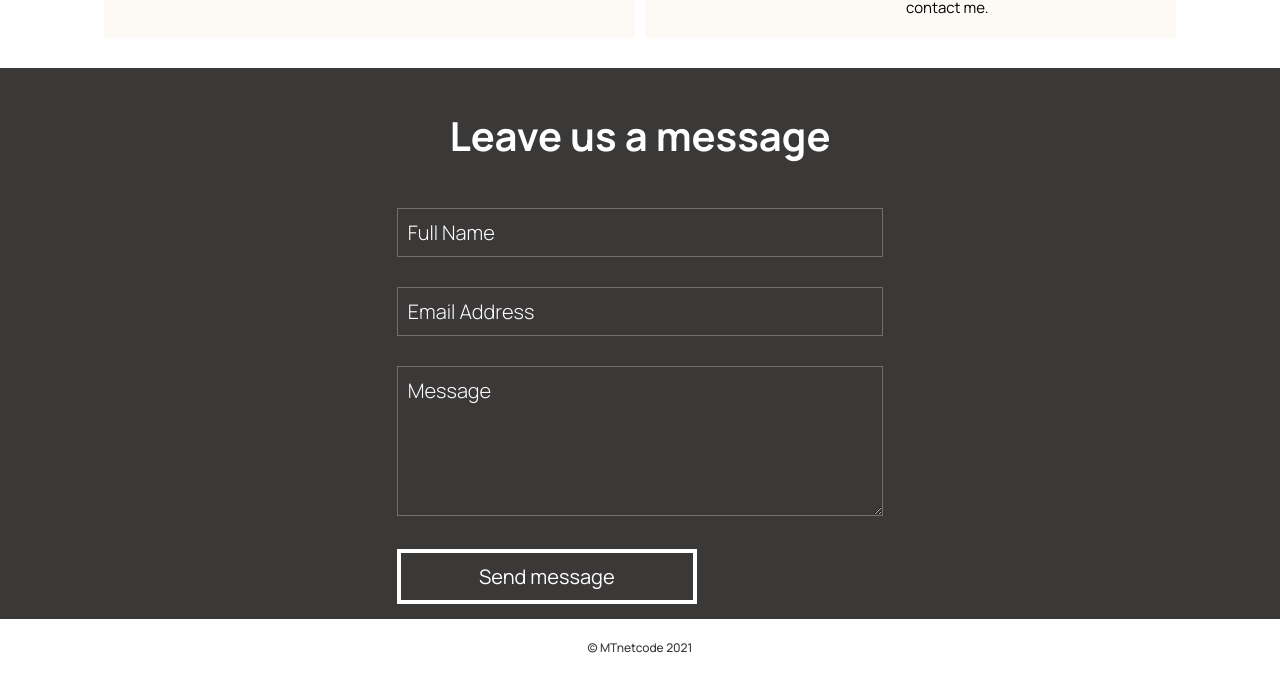
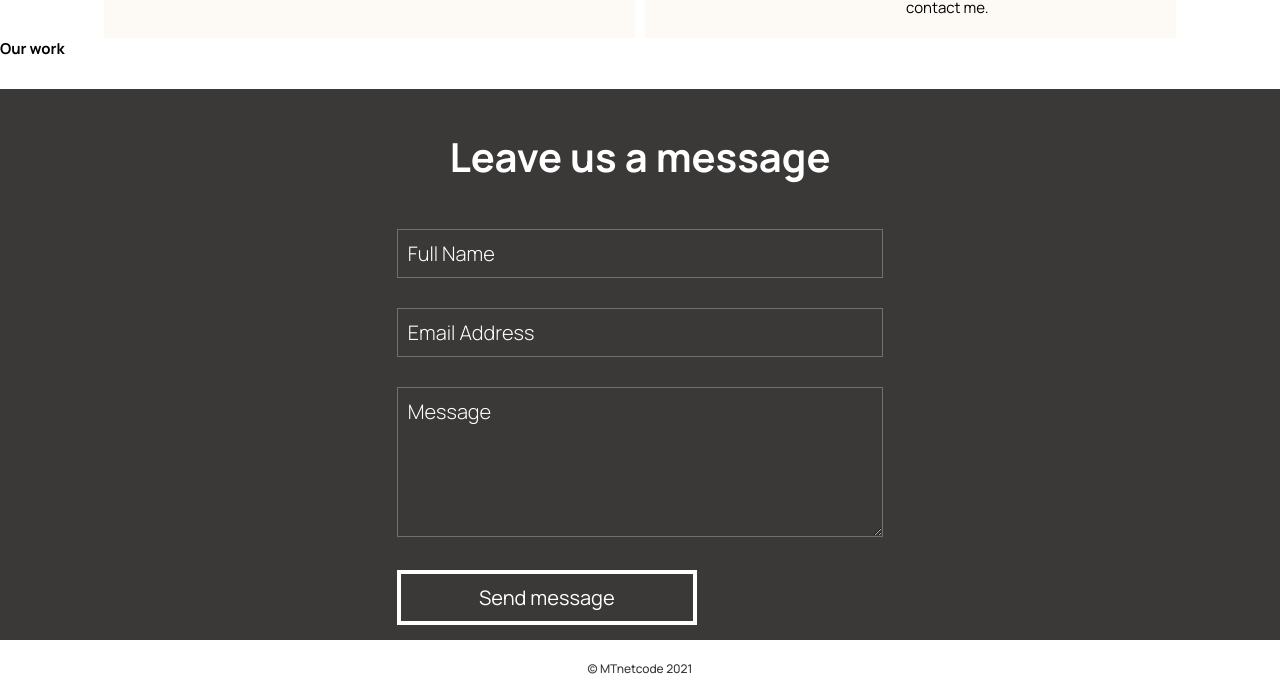
Before and after one commit to MTnetcode/mtnetcode-website, a website with bundled scripts: page public/index.html in a window 1280 px wide. Shown: the part 2010-2707 px from the top of the page. Before the commit the page ends 2686 px from the top, so only its background shows below. Built offline with nearby package versions, Linux system fonts and the light colour scheme.

Commit message:
preparation for portfolio

```diff
--- a/index.js
+++ b/index.js
@@ -4,7 +4,8 @@ const enforce = require("express-sslify");
 const app = express();
 const nodemailer = require("nodemailer");
 
-app.use(enforce.HTTPS({ trustProtoHeader: true }));
+process.env.NODE_ENV === "production" &&
+  app.use(enforce.HTTPS({ trustProtoHeader: true }));
 app.use(express.static("public"));
 app.use(express.json());
 
--- a/public/index.html
+++ b/public/index.html
@@ -209,6 +209,10 @@
       </div>
     </div>
 
+    <div id="portfolio">
+      <h2>Our work</h2>
+    </div>
+
     <div class="contact" id="contact">
       <h2 class="h2 h2-white">Leave us a message</h2>
       <div class="contact-flex">
```
